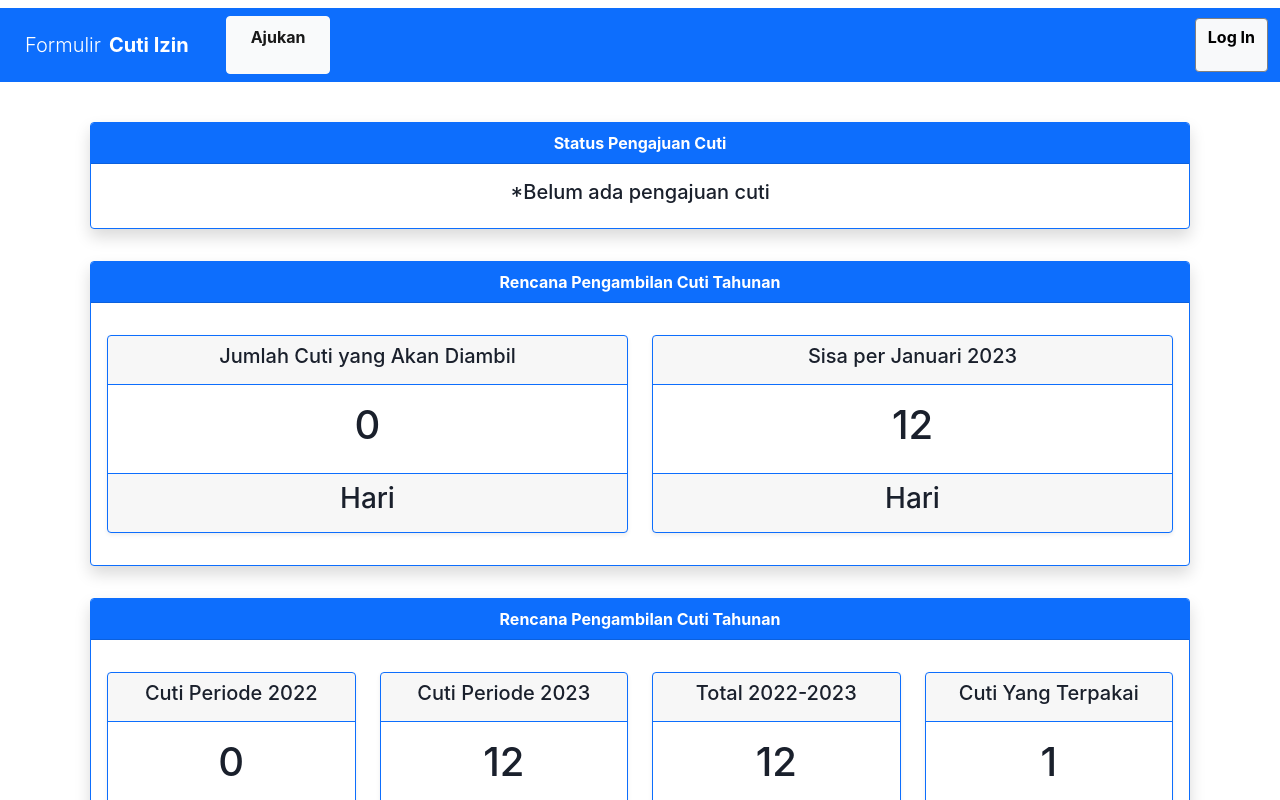
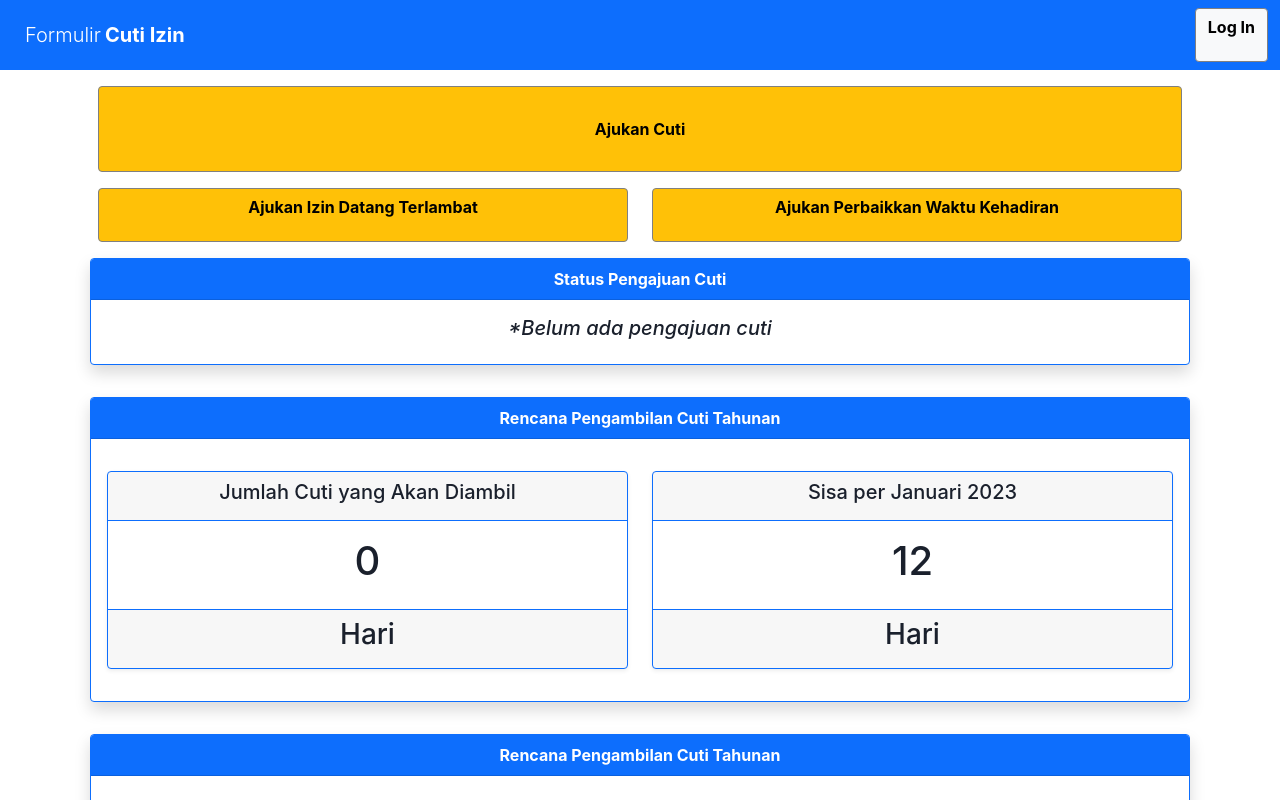
Before and after one commit to frztmr/form-cuti-izin-bia, a React (Create React App) app: page / in a window 1280 px wide. Shown: the top 800 px of the page. Built offline with nearby package versions, Linux system fonts and the light colour scheme.

Commit message:
added some fix on navbar, add 3 buttons on homepage

```diff
--- a/src/Component/Navbar.jsx
+++ b/src/Component/Navbar.jsx
@@ -3,21 +3,20 @@ import { Show, Hide } from "@chakra-ui/react";
 
 const Navbar = (props) => {
     return (
-        <div className="navbar navbar-expand-lg navbar-light ">
-            <div className="container-fluid bg-primary m-auto w-100">
+        <div className="navbar navbar-expand-xl navbar-light bg-primary">
+            <div className="container-fluid  m-auto w-100">
                 <span className="navbar-brand btn ">
-
                     <span className="text-white fw-light ">
                         Formulir
                     </span>
 
-                    <span className="text-white lead ms-2 fw-bold">
+                    <span className="text-white lead ms-1 fw-bold  ">
                         Cuti Izin
                     </span>
                 </span>
 
-                <ul className="navbar-nav me-auto   ">
-                    <li>
+                <ul className="navbar-nav me-auto m-3   ">
+                    {/* <li>
                         <span
                             className="nav-link active btn btn-light m-2 "
                         // onClick={() => navigate('/request')}
@@ -26,7 +25,7 @@ const Navbar = (props) => {
                                 Ajukan
                             </p>
                         </span>
-                    </li>
+                    </li> */}
                     {/* <li>
                         <span
                             className="nav-link active btn btn-light m-2  "
--- a/src/Pages/HomePage.jsx
+++ b/src/Pages/HomePage.jsx
@@ -5,6 +5,62 @@ const HomePage = () => {
 
     return (
         <div className="container p-3">
+            <div className="container-fluid">
+
+                <div className="row pb-3">
+                    <div className="col-12">
+                        <div className="btn-group w-100" >
+                            <button
+                                className="btn btn-warning"
+                                type="button"
+                                style={{ border: '1px solid gray' }}
+                            // onClick={() => Navigate('/register')}
+                            >
+                                <p className="mx-3 my-4 fw-bold">
+                                    Ajukan Cuti
+
+                                </p>
+                            </button>
+                        </div>
+                    </div>
+                </div>
+
+                <div className="row">
+                    <div className="col-6">
+                        <div className="btn-group w-100">
+                            <button
+                                className="btn btn-warning"
+                                type="button"
+                                style={{ border: '1px solid gray' }}
+                            // onClick={() => Navigate('/register')}
+                            >
+                                <p className="mx-auto fw-bold">
+                                    Ajukan Izin Datang Terlambat
+
+                                </p>
+                            </button>
+                        </div>
+                    </div>
+
+                    <div className="col-6">
+                        <div className="btn-group w-100">
+                            <button
+                                className="btn btn-warning"
+                                type="button"
+                                style={{ border: '1px solid gray' }}
+                            // onClick={() => Navigate('/register')}
+                            >
+                                <p className="mx-auto fw-bold">
+                                    Ajukan Perbaikkan Waktu Kehadiran
+
+                                </p>
+                            </button>
+                        </div>
+                    </div>
+
+                </div>
+
+            </div>
             <div className="row p-3 ">
                 <div className="col-12">
                     <div className="card border-primary row shadow shadow-light bg-">
@@ -47,7 +103,7 @@ const HomePage = () => {
                                         </div>
                                     </div>
                                 </div> */}
-                                <h5>
+                                <h5 className="fst-italic">
                                     *Belum ada pengajuan cuti
                                 </h5>
 
```
